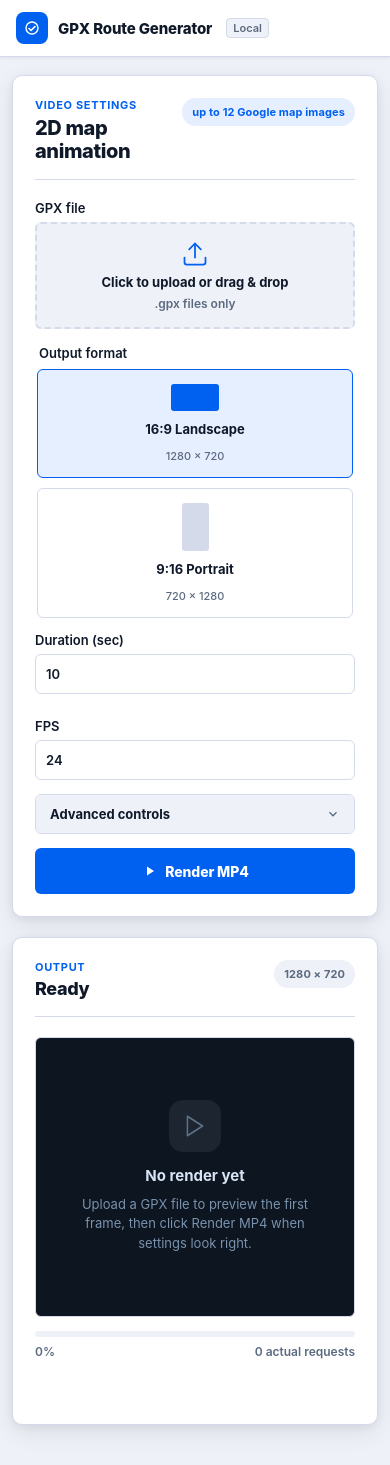
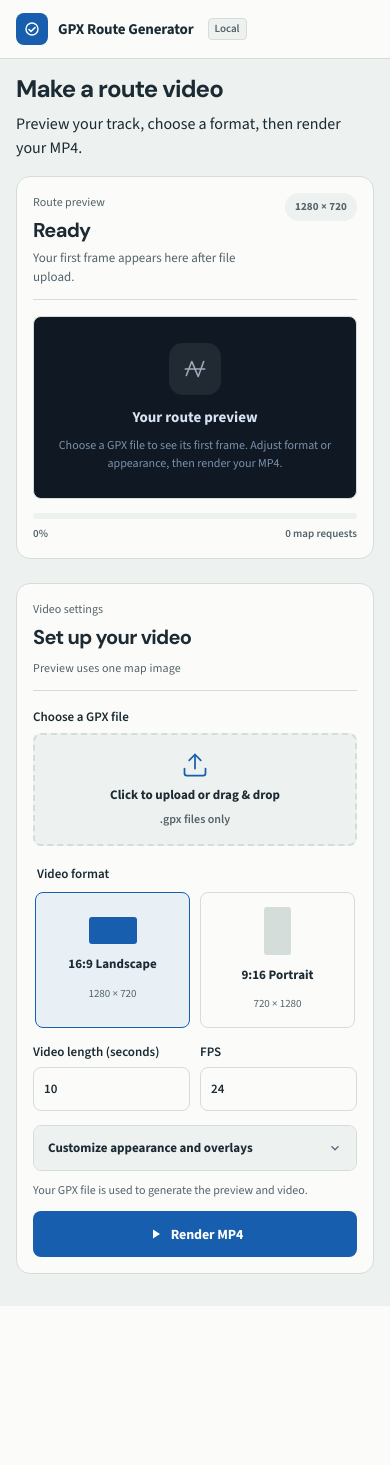
Before and after one commit to minhtrancmvn/GPX-Route-Generator, a FastAPI app: page / in a window 390 px wide. After the commit the page ends 1306 px from the top, so only its background shows below. Run offline with FastAPI, Linux system fonts and the light colour scheme.

Commit message:
feat(ui): apply production route redesign
Refresh the production form and route preview with responsive layout, theme support, and accessible status details. Add frontend contract tests to protect existing controls and defaults.

```diff
--- a/src/gpx_route_generator/static/app.js
+++ b/src/gpx_route_generator/static/app.js
@@ -151,12 +151,15 @@ async function fetchPreview() {
 }
 
 function updateEstimate() {
-  requestEstimate.textContent = "up to 12 Google map images";
+  requestEstimate.textContent = gpxFileInput.files[0]
+    ? "Preview updates when settings change"
+    : "Preview uses one map image";
 }
 
 function updateFormatBadge() {
   const value = new FormData(form).get("output_format") || "landscape";
   formatBadge.textContent = dimensions[value];
+  videoStage.classList.toggle("portrait", value === "portrait");
 }
 
 function clampNumber(value, minimum, maximum, fallback) {
@@ -180,8 +183,9 @@ function updateSizePreviews() {
 function setProgress(progress, actualRequests) {
   const percent = Math.round((progress || 0) * 100);
   progressFill.style.width = `${percent}%`;
+  progressFill.parentElement.setAttribute("aria-valuenow", String(percent));
   progressLabel.textContent = `${percent}%`;
-  requestLabel.textContent = `${actualRequests || 0} actual requests`;
+  requestLabel.textContent = `${actualRequests || 0} map requests`;
 }
 
 function setMessage(text, type = "") {
--- a/src/gpx_route_generator/static/styles.css
+++ b/src/gpx_route_generator/static/styles.css
@@ -1,24 +1,76 @@
 :root {
   color-scheme: light;
-  --bg: #eef1f7;
-  --panel: #ffffff;
-  --text: #0f1929;
-  --muted: #5c6a80;
-  --line: #d4daea;
-  --brand: #0060f0;
-  --brand-dark: #004ecb;
-  --brand-light: #e6efff;
-  --success: #0a7c4a;
-  --success-bg: #e6f7ef;
+  --bg: #edf1ef;
+  --panel: #fbfcfa;
+  --text: #1b2a33;
+  --muted: #53636a;
+  --line: #d5ddda;
+  --brand: #175fae;
+  --brand-dark: #114d88;
+  --brand-light: #e8f0f6;
+  --on-brand: #ffffff;
+  --on-success: #ffffff;
+  --success: #147443;
+  --success-bg: #e9f6ee;
   --danger: #b42318;
-  --danger-bg: #fef2f1;
-  --warning: #92400e;
-  --warning-bg: #fffbeb;
-  --shadow: 0 2px 8px rgba(15, 25, 41, 0.06), 0 8px 24px rgba(15, 25, 41, 0.08);
-  --shadow-sm: 0 1px 3px rgba(15, 25, 41, 0.08);
-  --radius: 10px;
-  --radius-sm: 6px;
-  --stage-bg: #0c1520;
+  --danger-bg: #fff0ee;
+  --warning: #8a5600;
+  --warning-bg: #fff7e6;
+  --shadow: none;
+  --shadow-sm: none;
+  --radius: 14px;
+  --radius-sm: 8px;
+  --stage-bg: #101923;
+  --font-display: "DM Sans";
+  --font-body: "Source Sans 3", "DM Sans";
+}
+
+@media (prefers-color-scheme: dark) {
+  :root:not([data-theme="light"]) {
+    color-scheme: dark;
+    --bg: #161819;
+    --panel: #202324;
+    --text: #edf3f0;
+    --muted: #b7c4bf;
+    --line: #3c4340;
+    --on-brand: #101923;
+    --on-success: #10261a;
+    --brand: #72a9e6;
+    --brand-dark: #9bc5f0;
+    --brand-light: #273c59;
+    --success: #78d69c;
+    --success-bg: #1c3c2a;
+    --danger: #ff9b91;
+    --danger-bg: #492a2a;
+    --warning: #f2c36d;
+    --warning-bg: #40351f;
+    --stage-bg: #0c141c;
+  }
+}
+
+:root[data-theme="dark"] {
+  color-scheme: dark;
+  --bg: #161819;
+  --panel: #202324;
+  --text: #edf3f0;
+  --muted: #b7c4bf;
+  --line: #3c4340;
+  --on-brand: #101923;
+  --on-success: #10261a;
+  --brand: #72a9e6;
+  --brand-dark: #9bc5f0;
+  --brand-light: #273c59;
+  --success: #78d69c;
+  --success-bg: #1c3c2a;
+  --danger: #ff9b91;
+  --danger-bg: #492a2a;
+  --warning: #f2c36d;
+  --warning-bg: #40351f;
+  --stage-bg: #0c141c;
+}
+
+:root[data-theme="light"] {
+  color-scheme: light;
 }
 
 * {
@@ -34,7 +86,9 @@ body {
   min-height: 100vh;
   background: var(--bg);
   color: var(--text);
-  font-family: Inter, ui-sans-serif, system-ui, -apple-system, BlinkMacSystemFont, "Segoe UI", sans-serif;
+  font-family: var(--font-body), sans-serif;
+  font-size: 16px;
+  line-height: 1.5;
   -webkit-font-smoothing: antialiased;
 }
 
@@ -50,16 +104,15 @@ textarea {
 .site-header {
   border-bottom: 1px solid var(--line);
   background: var(--panel);
-  box-shadow: var(--shadow-sm);
 }
 
 .site-header-inner {
   display: flex;
   align-items: center;
   gap: 12px;
-  width: min(1180px, calc(100vw - 32px));
+  width: min(1240px, calc(100% - 32px));
   margin: 0 auto;
-  height: 56px;
+  height: 64px;
 }
 
 .site-logo {
@@ -106,30 +159,30 @@ textarea {
 /* ─── Layout ─────────────────────────────────────── */
 
 .app-shell {
-  width: min(1180px, calc(100vw - 32px));
+  width: min(1240px, calc(100% - 32px));
   margin: 0 auto;
-  padding: 28px 0 48px;
+  padding: 32px 0 56px;
 }
 
 .workspace {
   display: grid;
-  grid-template-columns: minmax(340px, 420px) minmax(0, 1fr);
-  gap: 20px;
+  grid-template-columns: minmax(320px, 380px) minmax(0, 1fr);
+  gap: 24px;
   align-items: start;
 }
 
 /* ─── Panels ─────────────────────────────────────── */
 
 .panel {
+  min-width: 0;
   background: var(--panel);
   border: 1px solid var(--line);
   border-radius: var(--radius);
-  box-shadow: var(--shadow);
 }
 
 .controls,
 .status-panel {
-  padding: 22px;
+  padding: 24px;
 }
 
 .panel-header {
@@ -143,21 +196,50 @@ textarea {
 }
 
 .eyebrow {
-  margin: 0 0 5px;
-  color: var(--brand);
-  font-size: 11px;
-  font-weight: 700;
-  text-transform: uppercase;
-  letter-spacing: 0.06em;
+  margin: 0 0 7px;
+  color: var(--muted);
+  font-family: var(--font-body), sans-serif;
+  font-size: 12px;
+  font-weight: 500;
 }
 
 h1,
 h2 {
   margin: 0;
-  font-size: 20px;
-  font-weight: 800;
-  line-height: 1.15;
-  letter-spacing: -0.02em;
+  font-family: var(--font-display), sans-serif;
+  font-size: 22px;
+  font-weight: 650;
+  line-height: 1.2;
+  letter-spacing: -0.035em;
+  text-wrap: balance;
+}
+
+.app-intro {
+  margin-bottom: 22px;
+}
+
+.app-intro h1 {
+  font-size: 30px;
+}
+
+.app-intro p {
+  margin: 8px 0 0;
+  max-width: 60ch;
+  color: var(--text);
+  font-size: 16px;
+}
+
+.panel-description {
+  margin: 7px 0 0;
+  max-width: 38ch;
+  color: var(--muted);
+  font-size: 14px;
+  font-weight: 400;
+  line-height: 1.45;
+}
+
+.preview-description {
+  font-size: 13px;
 }
 
 h2 {
@@ -178,6 +260,30 @@ h2 {
   font-weight: 700;
   white-space: nowrap;
   letter-spacing: 0.01em;
+  font-variant-numeric: tabular-nums;
+}
+
+.controls .panel-header {
+  flex-direction: column;
+  gap: 10px;
+}
+
+#request-estimate {
+  padding: 0;
+  min-height: 0;
+  background: transparent;
+  color: var(--muted);
+  font-size: 12px;
+  font-weight: 400;
+  white-space: normal;
+  text-align: left;
+  max-width: 100%;
+}
+
+#format-badge {
+  flex: none;
+  max-width: none;
+  white-space: nowrap;
 }
 
 .badge.muted {
@@ -223,7 +329,7 @@ legend {
   min-height: 40px;
   border: 1.5px solid var(--line);
   border-radius: var(--radius-sm);
-  background: #fff;
+  background: var(--panel);
   color: var(--text);
   padding: 8px 10px;
   transition: border-color 120ms, box-shadow 120ms;
@@ -293,10 +391,19 @@ legend {
 #avatar-preview {
   display: block;
   max-width: none;
-  filter: drop-shadow(0 2px 4px rgba(15, 25, 41, 0.24));
 }
 
 /* ─── File drop zone ─────────────────────────────── */
+
+.upload-field {
+  margin-bottom: 18px !important;
+}
+
+.upload-privacy-note {
+  margin: -4px 0 12px;
+  color: var(--muted);
+  font-size: 12px;
+}
 
 .file-drop-zone {
   position: relative;
@@ -625,11 +747,19 @@ legend {
   position: relative;
   display: grid;
   place-items: center;
-  min-height: 400px;
+  aspect-ratio: 16 / 9;
+  min-height: 0;
+  max-width: 100%;
   overflow: hidden;
   border: 1px solid var(--line);
   border-radius: var(--radius-sm);
   background: var(--stage-bg);
+}
+
+.video-stage.portrait {
+  aspect-ratio: 9 / 16;
+  width: min(100%, 360px);
+  margin-inline: auto;
 }
 
 .empty-state {
@@ -649,6 +779,7 @@ legend {
   width: 52px;
   height: 52px;
   border-radius: 14px;
+  color: #d8e4f4;
   background: rgba(255, 255, 255, 0.07);
   margin-bottom: 4px;
 }
@@ -764,15 +897,19 @@ video {
   color: var(--muted);
   font-size: 12px;
   font-weight: 600;
+  font-variant-numeric: tabular-nums;
 }
 
 /* ─── Status message ─────────────────────────────── */
 
 .message {
-  min-height: 20px;
-  margin-top: 10px;
+  margin: 12px 0 0;
   color: var(--muted);
   font-size: 13px;
+}
+
+.message:empty {
+  margin: 0;
 }
 
 .message.error {
@@ -815,13 +952,21 @@ video {
 
 @media (max-width: 900px) {
   .app-shell {
-    width: min(100vw - 24px, 640px);
-    padding: 18px 0 40px;
+    width: min(100% - 32px, 720px);
+    padding: 22px 0 40px;
   }
 
   .workspace,
   .advanced-grid {
     grid-template-columns: 1fr;
+  }
+
+  .status-panel {
+    grid-row: 1;
+  }
+
+  .controls {
+    grid-row: 2;
   }
 
   .format-grid,
@@ -833,15 +978,126 @@ video {
     grid-template-columns: 1fr 1fr;
   }
 
-  .video-stage {
-    min-height: 280px;
+  .video-stage:not(.portrait) {
+    aspect-ratio: 16 / 9;
+    min-height: 0;
   }
 }
 
 @media (max-width: 520px) {
+  .video-stage.portrait {
+    width: min(100%, 300px);
+  }
+
+  .site-header-inner {
+    width: calc(100% - 32px);
+    height: 58px;
+  }
+
+  .app-shell {
+    width: calc(100% - 32px);
+    padding: 16px 0 32px;
+  }
+
+  .controls,
+  .status-panel {
+    padding: 16px;
+  }
+
+  .panel-header {
+    gap: 10px;
+    margin-bottom: 16px;
+    padding-bottom: 13px;
+  }
+
+  .panel-header .badge {
+    max-width: 46%;
+    white-space: normal;
+    text-align: right;
+  }
+
+  h1,
+  h2 {
+    font-size: 20px;
+  }
+
+  .app-intro {
+    margin-bottom: 16px;
+  }
+
+  .app-intro h1 {
+    font-size: 24px;
+  }
+
+  .panel-description {
+    font-size: 13px;
+  }
+
+  .field input,
+  .field select,
+  .advanced summary,
+  .toggle-label {
+    min-height: 44px;
+  }
+
+  .format-grid,
+  .split {
+    grid-template-columns: 1fr 1fr;
+  }
+
+  .toggle-grid {
+    grid-template-columns: 1fr 1fr;
+  }
+
+  .video-stage:not(.portrait) {
+    aspect-ratio: 16 / 9;
+    min-height: 0;
+  }
+
+  .empty-state {
+    max-width: 320px;
+    gap: 7px;
+    padding: 14px;
+  }
+
+  .empty-state span {
+    font-size: 12px;
+  }
+
+  .progress-meta {
+    gap: 8px;
+    font-size: 11px;
+  }
+}
+
+@media (max-width: 360px) {
+  .empty-icon {
+    display: none;
+  }
+
   .format-grid,
   .split,
   .toggle-grid {
     grid-template-columns: 1fr;
   }
+
+  .panel-header {
+    flex-direction: column;
+  }
+
+  .panel-header .badge {
+    max-width: 100%;
+    text-align: left;
+  }
 }
+
+@media (prefers-reduced-motion: reduce) {
+  *,
+  *::before,
+  *::after {
+    scroll-behavior: auto !important;
+    animation-duration: 0.01ms !important;
+    animation-iteration-count: 1 !important;
+    transition-duration: 0.01ms !important;
+  }
+}
--- a/src/gpx_route_generator/templates/index.html
+++ b/src/gpx_route_generator/templates/index.html
@@ -11,6 +11,9 @@
   <meta charset="utf-8">
   <meta name="viewport" content="width=device-width, initial-scale=1">
   <title>GPX Route Generator</title>
+  <link rel="preconnect" href="https://fonts.googleapis.com">
+  <link rel="preconnect" href="https://fonts.gstatic.com" crossorigin>
+  <link href="https://fonts.googleapis.com/css2?family=DM+Sans:wght@400;500;600;700&family=Source+Sans+3:wght@400;500;600;700&display=swap" rel="stylesheet">
   <link rel="stylesheet" href="{{ url_for('static', path='styles.css') }}">
 </head>
 <body>
@@ -34,19 +37,23 @@
   </header>
 
   <main class="app-shell">
+    <section class="app-intro" aria-labelledby="page-title">
+      <h1 id="page-title">Make a route video</h1>
+      <p>Preview your track, choose a format, then render your MP4.</p>
+    </section>
     <section class="workspace">
-      <form id="render-form" class="panel controls">
+      <form id="render-form" class="panel controls" aria-label="Route video settings">
         <div class="panel-header">
           <div>
             <p class="eyebrow">Video settings</p>
-            <h1>2D map animation</h1>
+            <h2>Set up your video</h2>
           </div>
-          <span class="badge" id="request-estimate">up to 12 Google map images</span>
+          <span class="badge" id="request-estimate">Preview uses one map image</span>
         </div>
 
         <!-- GPX file upload -->
-        <div class="field" style="margin-bottom: 16px;">
-          <span>GPX file</span>
+        <div class="field upload-field">
+          <span>Choose a GPX file</span>
           <label class="file-drop-zone" id="drop-zone">
             <input id="gpx-file" name="gpx_file" type="file" accept=".gpx,application/gpx+xml,text/xml" required>
             <svg class="drop-icon" viewBox="0 0 24 24" fill="none" stroke="currentColor" stroke-width="1.5" stroke-linecap="round" stroke-linejoin="round">
@@ -59,8 +66,8 @@
         </div>
 
         <!-- Output format -->
-        <fieldset class="field">
-          <legend>Output format</legend>
+        <fieldset class="field format-field">
+          <legend>Video format</legend>
           <div class="format-grid">
             <label class="format-option">
               <input type="radio" name="output_format" value="landscape" checked>
@@ -80,7 +87,7 @@
         <!-- Duration & FPS -->
         <div class="split">
           <label class="field">
-            <span>Duration (sec)</span>
+            <span>Video length (seconds)</span>
             <input id="duration" name="duration_seconds" type="number" min="5" max="30" step="1" value="10" required>
           </label>
           <label class="field">
@@ -91,7 +98,7 @@
 
         <!-- Advanced controls -->
         <details class="advanced">
-          <summary>Advanced controls</summary>
+          <summary>Customize appearance and overlays</summary>
           <div class="advanced-content">
             <div class="advanced-grid">
               <label class="field">
@@ -110,7 +117,7 @@
               <label class="field">
                 <span>Avatar</span>
                 <select id="avatar-select" name="avatar_id">
-                 {% for avatar_id, avatar_label in avatars.items() %}
+                  {% for avatar_id, avatar_label in avatars.items() %}
                   <option value="{{ avatar_id }}" {% if avatar_id == "default" %}selected{% endif %}>{{ avatar_label }}</option>
                   {% endfor %}
                 </select>
@@ -133,7 +140,6 @@
                   </span>
                 </div>
               </label>
-
             </div>
 
             <div class="toggle-grid" style="margin-top: 12px;">
@@ -145,30 +151,32 @@
           </div>
         </details>
 
+        <p class="upload-privacy-note">Your GPX file is used to generate the preview and video.</p>
         <button class="primary-button" id="render-button" type="submit">
           <svg width="16" height="16" viewBox="0 0 16 16" fill="currentColor"><path d="M6 3.5l7 4.5-7 4.5V3.5Z"/></svg>
           Render MP4
         </button>
       </form>
 
-      <section class="panel status-panel">
-        <div class="panel-header">
+      <section class="panel status-panel" aria-label="Preview and render status">
+        <div class="panel-header preview-header">
           <div>
-            <p class="eyebrow">Output</p>
+            <p class="eyebrow">Route preview</p>
             <h2 id="status-title">Ready</h2>
+            <p class="panel-description preview-description" id="preview-description">Your first frame appears here after file upload.</p>
           </div>
           <span class="badge muted" id="format-badge">1280 × 720</span>
         </div>
 
-        <div class="video-stage" id="video-stage">
+        <div class="video-stage" id="video-stage" aria-live="polite">
           <div class="empty-state" id="empty-state">
-            <div class="empty-icon">
-              <svg width="26" height="26" viewBox="0 0 24 24" fill="none" stroke="#7a92ad" stroke-width="1.4" stroke-linecap="round" stroke-linejoin="round">
-                <polygon points="5 3 19 12 5 21 5 3"/>
+            <div class="empty-icon" aria-hidden="true">
+              <svg width="26" height="26" viewBox="0 0 24 24" fill="none" stroke="currentColor" stroke-width="1.4" stroke-linecap="round" stroke-linejoin="round">
+                <path d="M4 18 9 5l6 14 5-14"/><path d="M3 12h18"/>
               </svg>
             </div>
-            <strong>No render yet</strong>
-            <span>Upload a GPX file to preview the first frame, then click Render MP4 when settings look right.</span>
+            <strong>Your route preview</strong>
+            <span>Choose a GPX file to see its first frame. Adjust format or appearance, then render your MP4.</span>
           </div>
 
           <img id="preview-image" class="preview-image" alt="First frame preview" hidden>
@@ -182,14 +190,14 @@
         </div>
 
         <div class="progress-wrap">
-          <div class="progress-bar"><span id="progress-fill"></span></div>
+          <div class="progress-bar" role="progressbar" aria-label="Video render progress" aria-valuemin="0" aria-valuemax="100" aria-valuenow="0"><span id="progress-fill"></span></div>
           <div class="progress-meta">
             <span id="progress-label">0%</span>
-            <span id="request-label">0 actual requests</span>
+            <span id="request-label">0 map requests</span>
           </div>
         </div>
 
-        <p class="message" id="message"></p>
+        <p class="message" id="message" role="status"></p>
         <a class="download-link" id="download-link" href="#" hidden>
           <svg width="14" height="14" viewBox="0 0 16 16" fill="currentColor"><path d="M8 12l-5-5h3V2h4v5h3l-5 5ZM2 14h12v-1.5H2V14Z"/></svg>
           Download MP4
```
Also changed, not shown: other parts of src/gpx_route_generator/static/styles.css (+24 -15 lines), tests/test_frontend.py (added, +148 -0 lines).
